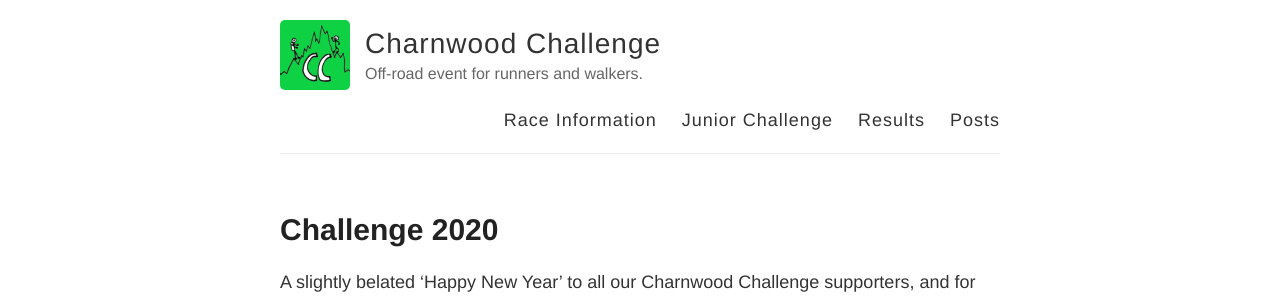
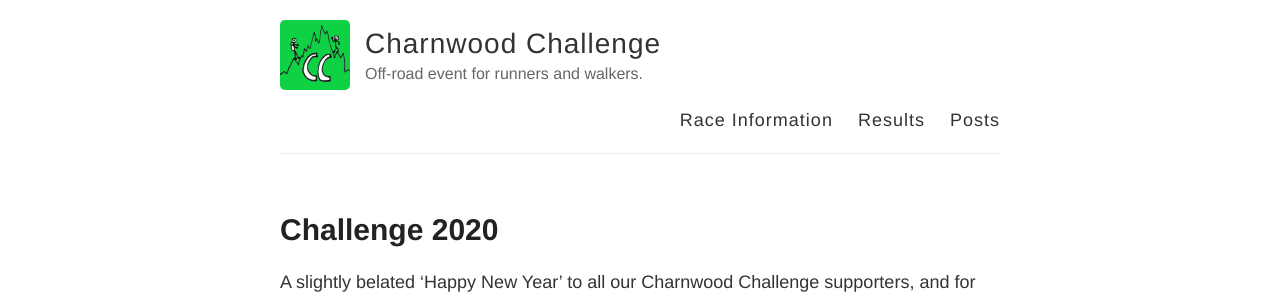
Before and after one commit to Charnwood-Challenge/Charnwood-Challenge.github.io, a Jekyll site: the page built from index.html, in a window 1280 px wide. Shown: the top 298 px of the page. Built offline with Jekyll 4.4.1, drawn with Linux system fonts in a browser that asks for light colours.

Commit message:
Update default.html

```diff
--- a/_layouts/default.html
+++ b/_layouts/default.html
@@ -28,7 +28,6 @@
 
           <nav>
             <a href="{{ site.baseurl }}/raceinformation">Race Information</a>
-            <a href="{{ site.baseurl }}/juniorchallenge">Junior Challenge</a>
             <a href="{{ site.baseurl }}/results">Results</a>
             <a href="{{ site.baseurl }}/">Posts</a>
           </nav>
```
